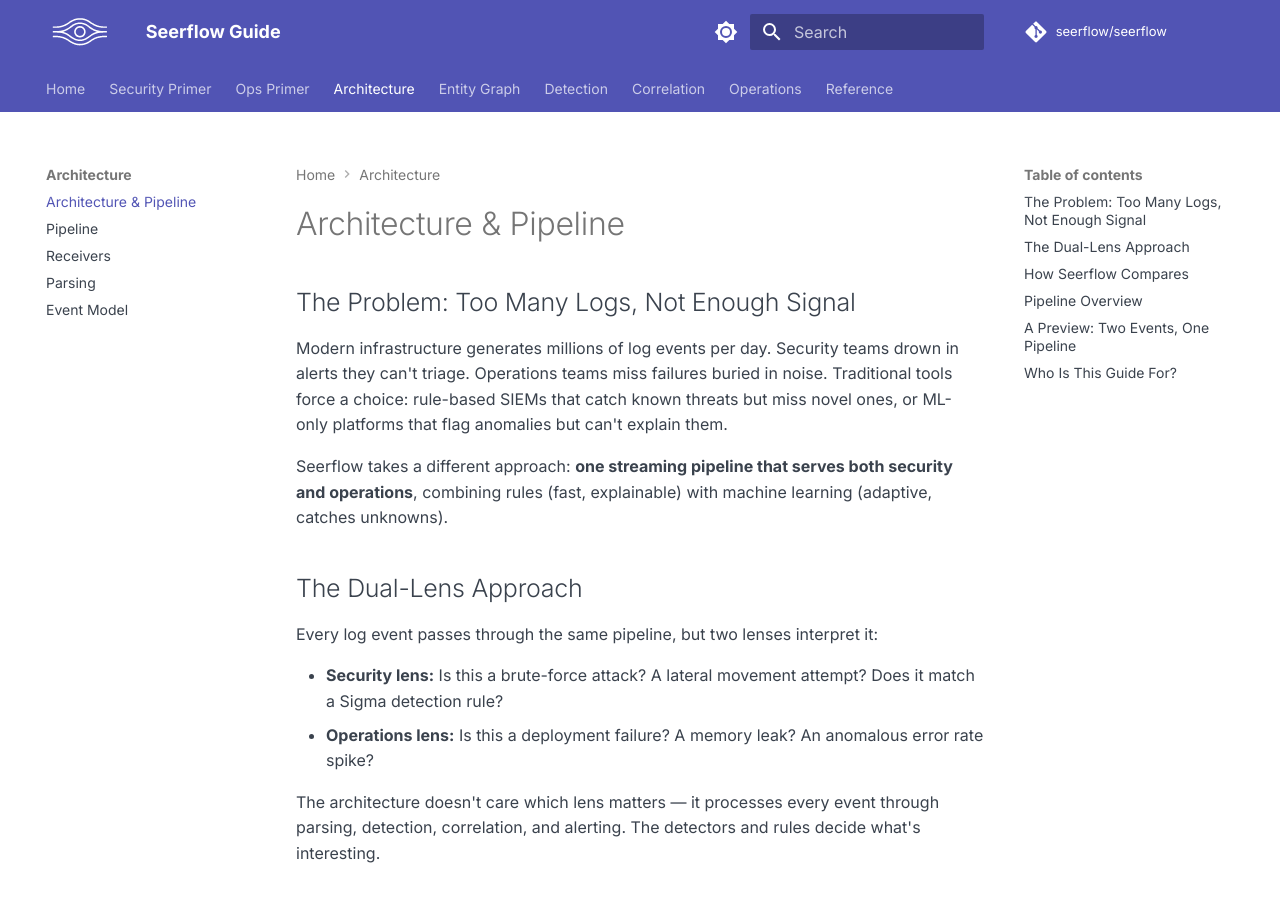
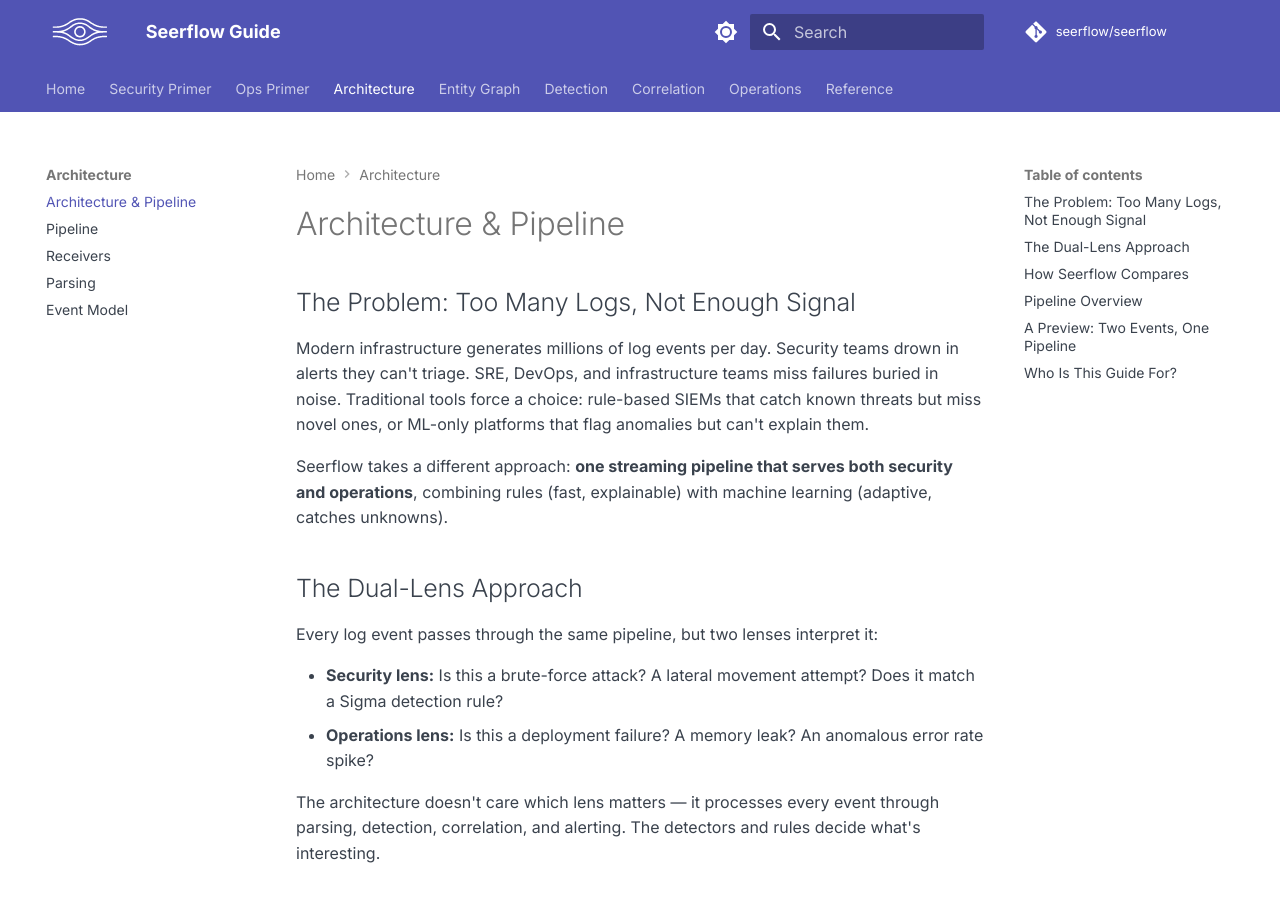
Before and after one commit to seerflow/seerflow-guide, an MkDocs documentation site: the page built from docs/architecture/index.md, in a window 1280 px wide and 900 px high. Built offline with MkDocs 1.6.1 and Material for MkDocs 9.7.7, drawn with Linux system fonts in a browser that asks for light colours; plug-ins that fetch from the network failed and are left out; comment, search, counter and statistics services are not loaded.

Commit message:
docs: use specific team names (SRE, DevOps, infrastructure) instead of generic "Operations"

```diff
--- a/docs/architecture/index.md
+++ b/docs/architecture/index.md
@@ -2,7 +2,7 @@
 
 ## The Problem: Too Many Logs, Not Enough Signal
 
-Modern infrastructure generates millions of log events per day. Security teams drown in alerts they can't triage. Operations teams miss failures buried in noise. Traditional tools force a choice: rule-based SIEMs that catch known threats but miss novel ones, or ML-only platforms that flag anomalies but can't explain them.
+Modern infrastructure generates millions of log events per day. Security teams drown in alerts they can't triage. SRE, DevOps, and infrastructure teams miss failures buried in noise. Traditional tools force a choice: rule-based SIEMs that catch known threats but miss novel ones, or ML-only platforms that flag anomalies but can't explain them.
 
 Seerflow takes a different approach: **one streaming pipeline that serves both security and operations**, combining rules (fast, explainable) with machine learning (adaptive, catches unknowns).
 
```
